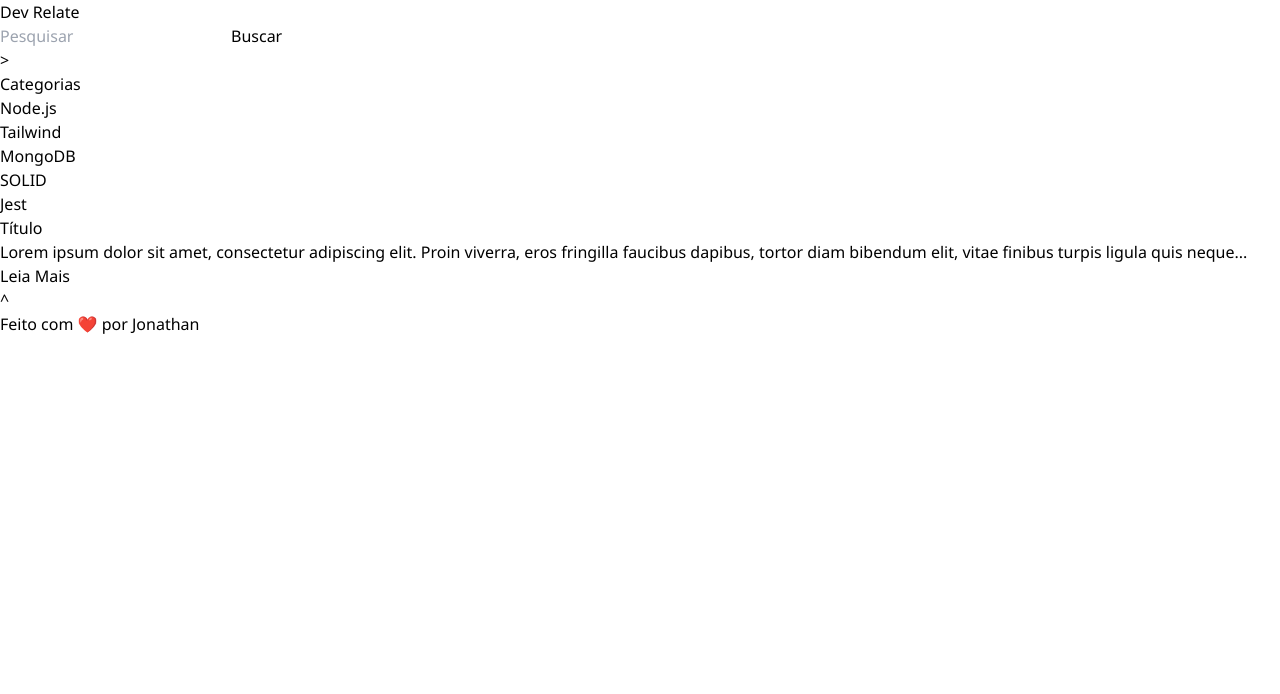
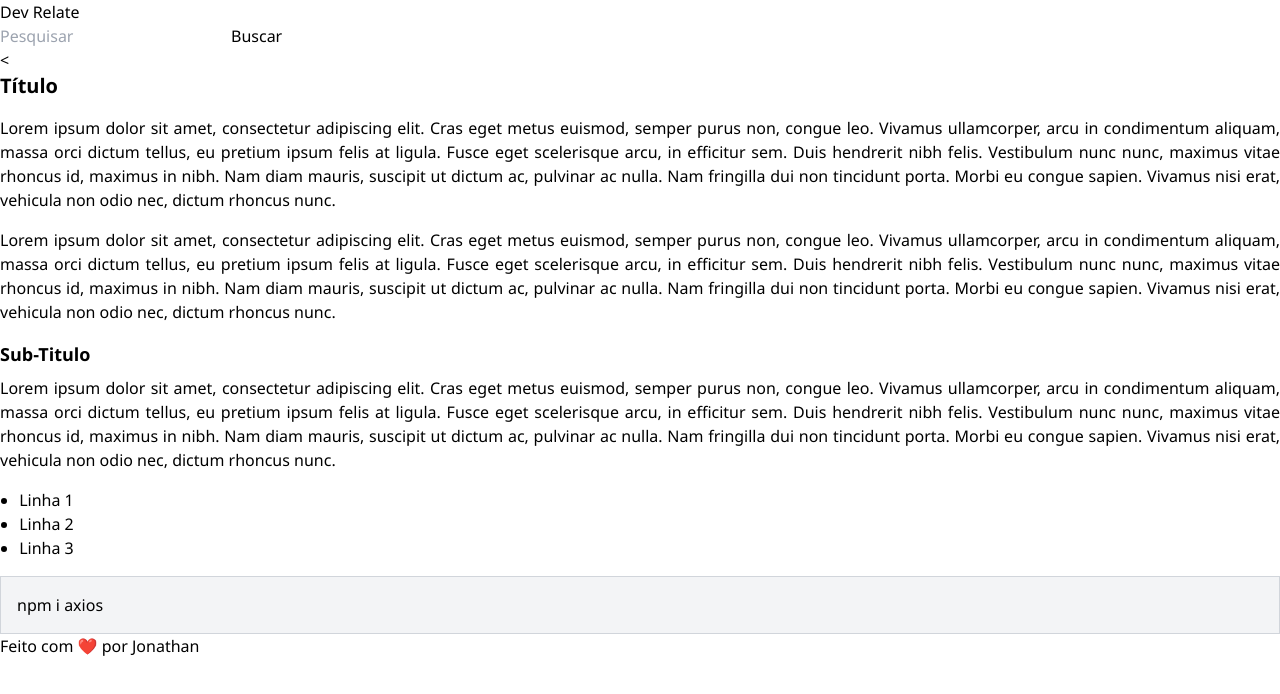
Before and after one commit to jonathanoliveirarocha/relate, a React (Vite) app in the folder frontend/: page / in a window 1280 px wide. Shown: the top 694 px of the page. Built offline with nearby package versions, Linux system fonts and the light colour scheme.

Commit message:
Making style of articles

```diff
--- a/frontend/src/App.jsx
+++ b/frontend/src/App.jsx
@@ -4,14 +4,16 @@ import Articles from "./components/Articles";
 import Footer from "./components/Footer";
 import NewArticle from "./components/NewArticle";
 import Login from "./components/Login";
+import ReadArticle from "./components/ReadArticle";
 
 function App() {
   return (
     <>
       <Header />
-      <div className="flex">
-        <Categories />
-        <Articles />
+      <div className="flex min-h-screen">
+        <ReadArticle />
+        {/* <Categories />
+        <Articles /> */}
       </div>
       <Footer />
     </>
--- a/frontend/src/components/Articles/index.jsx
+++ b/frontend/src/components/Articles/index.jsx
@@ -1,7 +1,7 @@
 function Articles() {
   return (
     <>
-      <div className="w-full flex-1 min-h-screen mx-[18px] sm:mx-2 my-4">
+      <div className="w-full flex-1 mx-[18px] sm:mx-2 my-4">
         <Article />
       </div>
       <ScrollUp />
@@ -13,9 +13,9 @@ function ScrollUp() {
   return (
     <>
       <a href="#">
-        <div className="fixed flex justify-center items-center text-white z-50 bottom-4 right-4 w-8 h-8 bg-gray-800 rounded-md">
+        <button className="fixed text-white z-50 bottom-4 right-4 w-8 h-8 bg-gray-800 rounded-md">
           ^
-        </div>
+        </button>
       </a>
     </>
   );
--- a/frontend/src/components/Categories/index.jsx
+++ b/frontend/src/components/Categories/index.jsx
@@ -34,37 +34,37 @@ function Category() {
     <>
       <li>
         <a href="/">
-          <div className="shadow-md text-center px-2 rounded-md bg-white">
+          <button className="shadow-md w-full text-center px-2 rounded-md bg-white">
             Node.js
-          </div>
+          </button>
         </a>
       </li>
       <li>
         <a href="/">
-          <div className="shadow-md text-center px-2 rounded-md bg-white">
+          <button className="shadow-md w-full text-center px-2 rounded-md bg-white">
             Tailwind
-          </div>
+          </button>
         </a>
       </li>
       <li>
         <a href="/">
-          <div className="shadow-md text-center px-2 rounded-md bg-white">
+          <button className="shadow-md w-full text-center px-2 rounded-md bg-white">
             MongoDB
-          </div>
+          </button>
         </a>
       </li>
       <li>
         <a href="/">
-          <div className="shadow-md text-center px-2 rounded-md bg-white">
+          <button className="shadow-md w-full text-center px-2 rounded-md bg-white">
             SOLID
-          </div>
+          </button>
         </a>
       </li>
       <li>
         <a href="/">
-          <div className="shadow-md text-center px-2 rounded-md bg-white">
+          <button className="shadow-md w-full text-center px-2 rounded-md bg-white">
             Jest
-          </div>
+          </button>
         </a>
       </li>
     </>
--- a/frontend/src/components/NewArticle/index.jsx
+++ b/frontend/src/components/NewArticle/index.jsx
@@ -25,6 +25,12 @@ function NewArticle() {
                 className="w-full border border-gray-200 rounded-md px-2 py-1"
               />
             </div>
+            <button
+              type="submit"
+              className="w-full py-1 rounded-md bg-gray-500 text-white hover:bg-gray-600"
+            >
+              Publicar
+            </button>
           </form>
         </div>
       </div>
--- /dev/null
+++ b/frontend/src/components/ReadArticle/index.jsx
@@ -0,0 +1,67 @@
+import { useState } from "react";
+
+function ReadArticle() {
+  return (
+    <>
+      <div className="w-full flex justify-center py-8 px-4">
+        <a href="">
+          <button className="absolute top-16 left-4">{"<"}</button>
+        </a>
+        <Text
+          content='
+          <h1 class="h1">Título</h1>
+          <p class="p">
+          Lorem ipsum dolor sit amet, consectetur adipiscing elit. Cras eget metus
+          euismod, semper purus non, congue leo. Vivamus ullamcorper, arcu in
+          condimentum aliquam, massa orci dictum tellus, eu pretium ipsum felis at
+          ligula. Fusce eget scelerisque arcu, in efficitur sem. Duis hendrerit
+          nibh felis. Vestibulum nunc nunc, maximus vitae rhoncus id, maximus in
+          nibh. Nam diam mauris, suscipit ut dictum ac, pulvinar ac nulla. Nam
+          fringilla dui non tincidunt porta. Morbi eu congue sapien. Vivamus nisi
+          erat, vehicula non odio nec, dictum rhoncus nunc.
+          </p>
+          <p class="p">
+          Lorem ipsum dolor sit amet, consectetur adipiscing elit. Cras eget metus
+          euismod, semper purus non, congue leo. Vivamus ullamcorper, arcu in
+          condimentum aliquam, massa orci dictum tellus, eu pretium ipsum felis at
+          ligula. Fusce eget scelerisque arcu, in efficitur sem. Duis hendrerit
+          nibh felis. Vestibulum nunc nunc, maximus vitae rhoncus id, maximus in
+          nibh. Nam diam mauris, suscipit ut dictum ac, pulvinar ac nulla. Nam
+          fringilla dui non tincidunt porta. Morbi eu congue sapien. Vivamus nisi
+          erat, vehicula non odio nec, dictum rhoncus nunc.
+          </p>
+          <h2 class="h2">Sub-Titulo</h2>
+          <p class="p">
+          Lorem ipsum dolor sit amet, consectetur adipiscing elit. Cras eget metus
+          euismod, semper purus non, congue leo. Vivamus ullamcorper, arcu in
+          condimentum aliquam, massa orci dictum tellus, eu pretium ipsum felis at
+          ligula. Fusce eget scelerisque arcu, in efficitur sem. Duis hendrerit
+          nibh felis. Vestibulum nunc nunc, maximus vitae rhoncus id, maximus in
+          nibh. Nam diam mauris, suscipit ut dictum ac, pulvinar ac nulla. Nam
+          fringilla dui non tincidunt porta. Morbi eu congue sapien. Vivamus nisi
+          erat, vehicula non odio nec, dictum rhoncus nunc.
+          </p>
+          <ul class="ul">
+              <li>Linha 1</li>
+              <li>Linha 2</li>
+              <li>Linha 3</li>
+          </ul>
+          <p class="terminal">npm i axios</p>'
+        />
+      </div>
+    </>
+  );
+}
+
+const Text = ({ content }) => {
+  return (
+    <>
+      <div
+        className="max-w-[1000px]"
+        dangerouslySetInnerHTML={{ __html: content }}
+      ></div>
+    </>
+  );
+};
+
+export default ReadArticle;
--- a/frontend/src/index.css
+++ b/frontend/src/index.css
@@ -16,3 +16,39 @@ body {
   -webkit-line-clamp: 2;
   -webkit-box-orient: vertical;
 }
+
+.h1 {
+  font-size: 1.25rem;
+  line-height: 1.75rem;
+  font-weight: 700;
+  margin-bottom: 1rem;
+}
+
+.h2 {
+  font-size: 1.125rem;
+  line-height: 1.75rem;
+  font-weight: 600;
+  margin-bottom: 0.5rem;
+}
+
+.p {
+  text-align: justify;
+  margin-bottom: 1rem;
+}
+
+.ul {
+  list-style-type: disc;
+  margin-left: 1.2rem;
+  margin-bottom: 1rem;
+}
+
+.terminal {
+  width: 100%;
+  height: auto;
+  padding: 1rem;
+  background-color: rgb(243 244 246);
+  border-width: 1px;
+  border-color: rgb(209 213 219);
+  text-align: left;
+  white-space: pre-line;
+}
```
